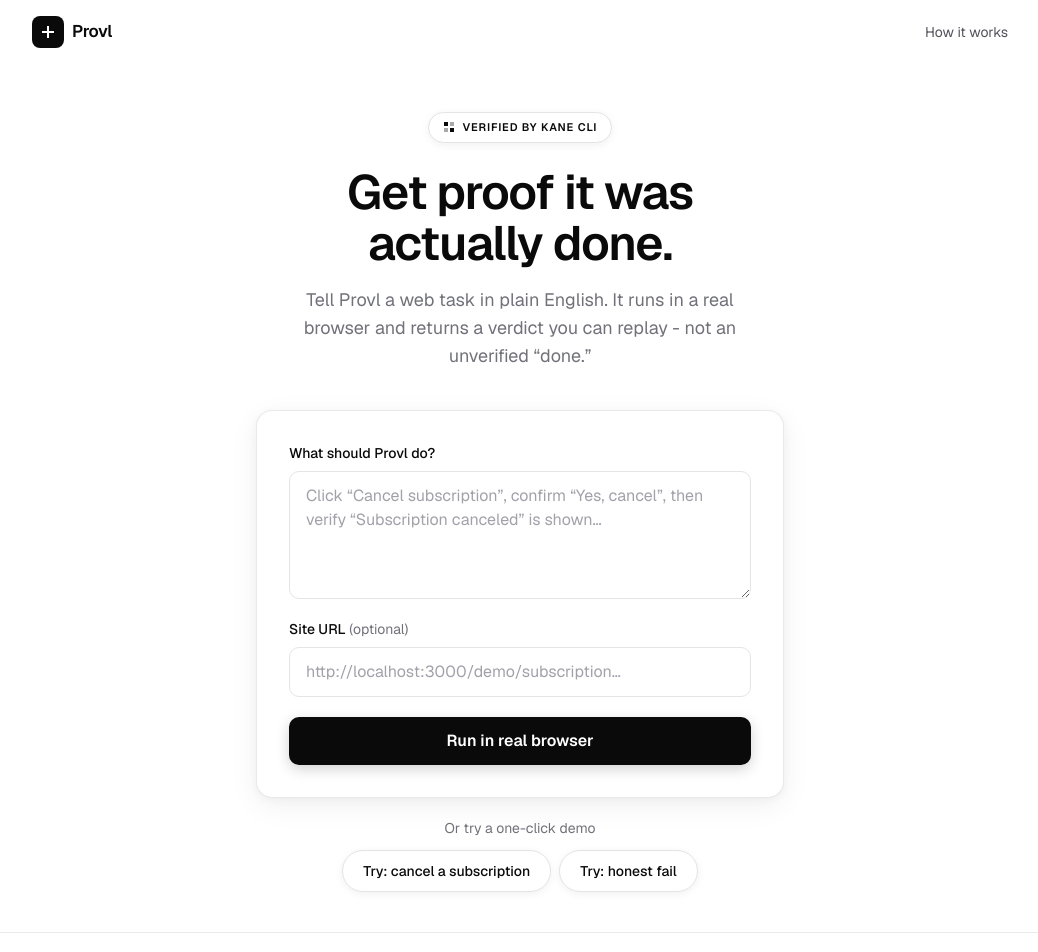
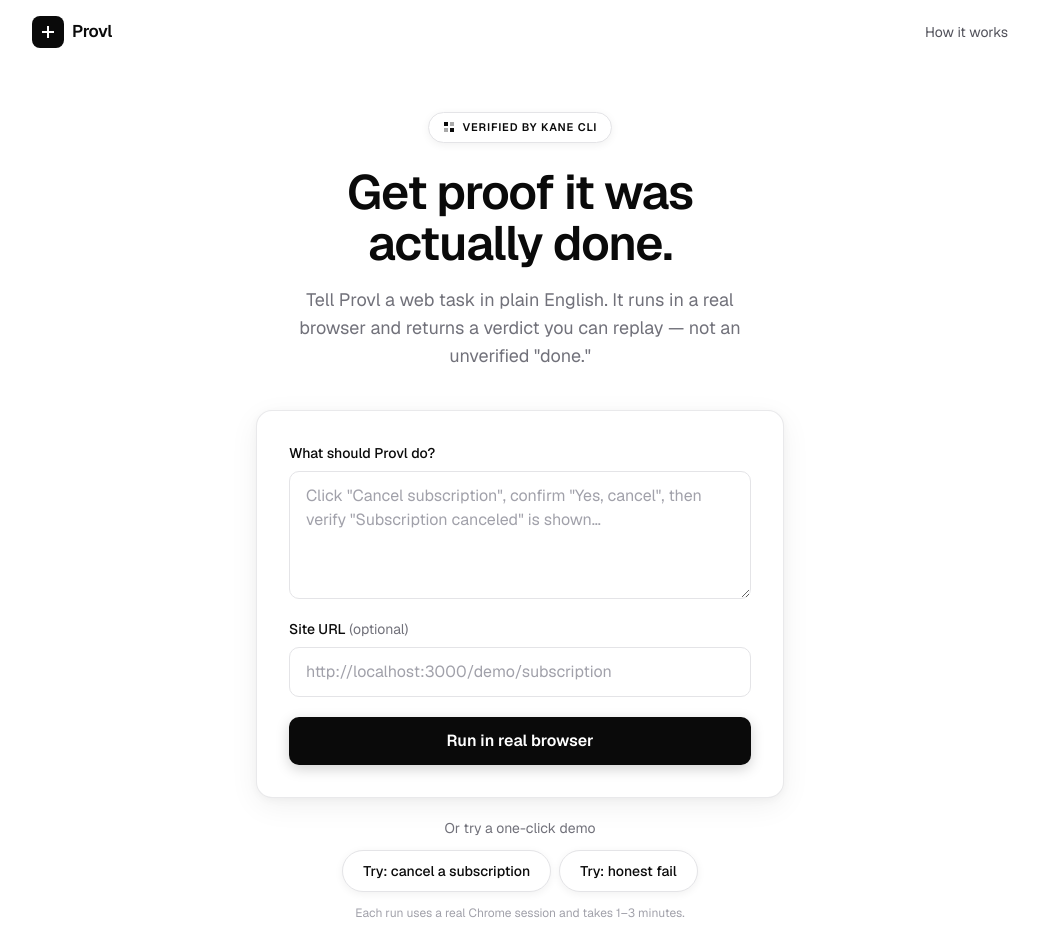
Before and after one commit to cipherEncrypt/provl, a Next.js app: page /app in a window 1280 px wide. Shown: the top 952 px of the page, without its empty margins (120-1158 px from the left). Built offline with nearby package versions, Linux system fonts and the light colour scheme.

Commit message:
Finalize /app workbench copy and loading helper text.
Aligns labels, placeholders, loading, and preset helper with the product wording.

```diff
--- a/components/DemoPresets.tsx
+++ b/components/DemoPresets.tsx
@@ -38,6 +38,9 @@ export function DemoPresets({ disabled, onRunPreset }: DemoPresetsProps) {
           </button>
         ))}
       </div>
+      <p className="max-w-sm text-center text-xs leading-relaxed text-steel-soft">
+        Each run uses a real Chrome session and takes 1–3 minutes.
+      </p>
     </div>
   );
 }
--- a/components/ProvlHome.tsx
+++ b/components/ProvlHome.tsx
@@ -70,7 +70,7 @@ export function ProvlHome() {
 
           <p className="mt-3 max-w-md text-pretty text-[15px] leading-relaxed text-steel sm:mt-4 sm:text-lg">
             Tell Provl a web task in plain English. It runs in a real browser and
-            returns a verdict you can replay - not an unverified “done.”
+            returns a verdict you can replay — not an unverified &quot;done.&quot;
           </p>
 
           <div className="mt-7 w-full text-left sm:mt-10">
--- a/components/RunForm.tsx
+++ b/components/RunForm.tsx
@@ -43,7 +43,7 @@ export function RunForm({
           value={task}
           onChange={(e) => onTaskChange(e.target.value)}
           spellCheck={true}
-          placeholder='Click “Cancel subscription”, confirm “Yes, cancel”, then verify “Subscription canceled” is shown…'
+          placeholder='Click "Cancel subscription", confirm "Yes, cancel", then verify "Subscription canceled" is shown…'
           className="field-input min-h-[8rem] resize-y"
         />
       </label>
@@ -62,7 +62,7 @@ export function RunForm({
           onChange={(e) => onUrlChange(e.target.value)}
           spellCheck={false}
           autoComplete="off"
-          placeholder="http://localhost:3000/demo/subscription…"
+          placeholder="http://localhost:3000/demo/subscription"
           className="field-input"
         />
       </label>
--- a/components/RunLoading.tsx
+++ b/components/RunLoading.tsx
@@ -9,15 +9,10 @@ export function RunLoading() {
         className="h-9 w-9 animate-spin rounded-full border-2 border-steel-line border-t-ink"
         aria-hidden="true"
       />
-      <div className="space-y-2">
-        <p className="text-lg font-semibold tracking-tight text-ink">
-          Running in a real browser…
-        </p>
-        <p className="max-w-sm text-sm leading-relaxed text-steel">
-          Kane is driving Chrome on your task. This usually takes 1-3 minutes.
-          Stay on this page.
-        </p>
-      </div>
+      <p className="max-w-sm text-lg font-semibold leading-snug tracking-tight text-ink">
+        Running in a real browser… this takes about 1–3 minutes. Keep this tab
+        open.
+      </p>
     </div>
   );
 }
```
